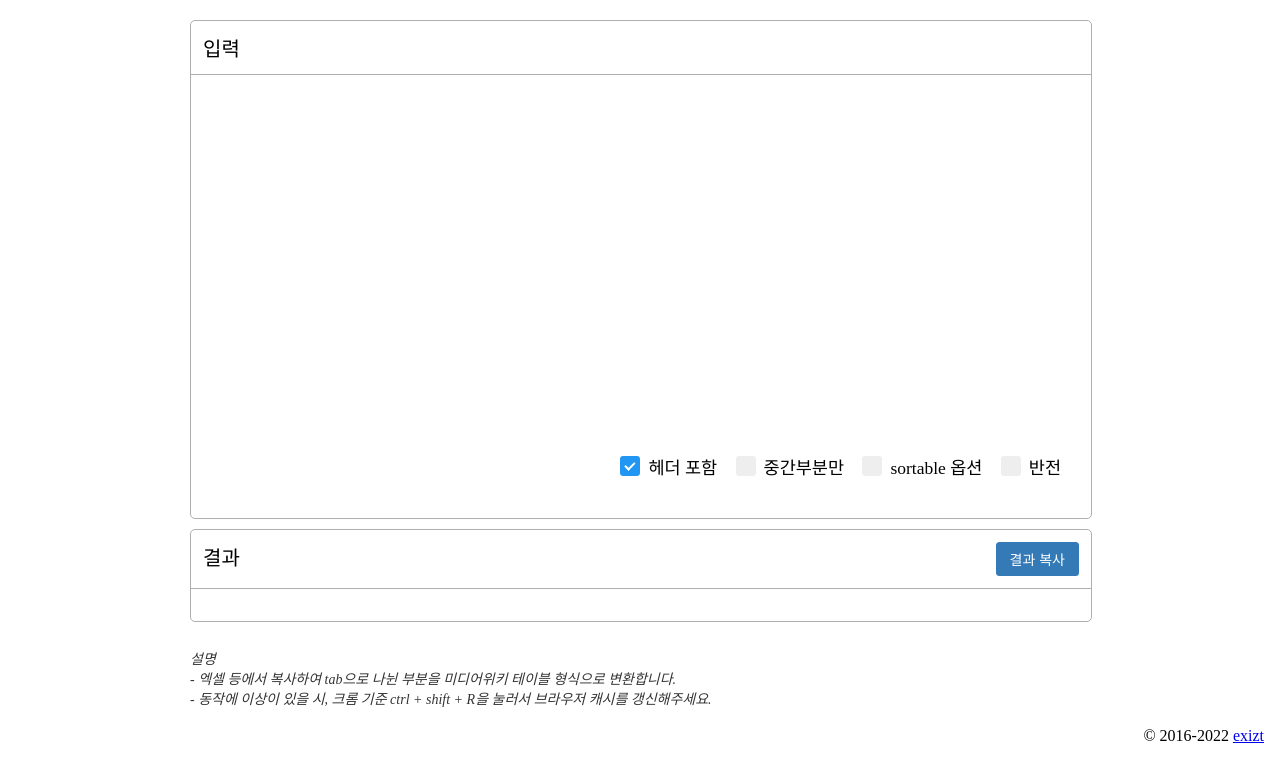
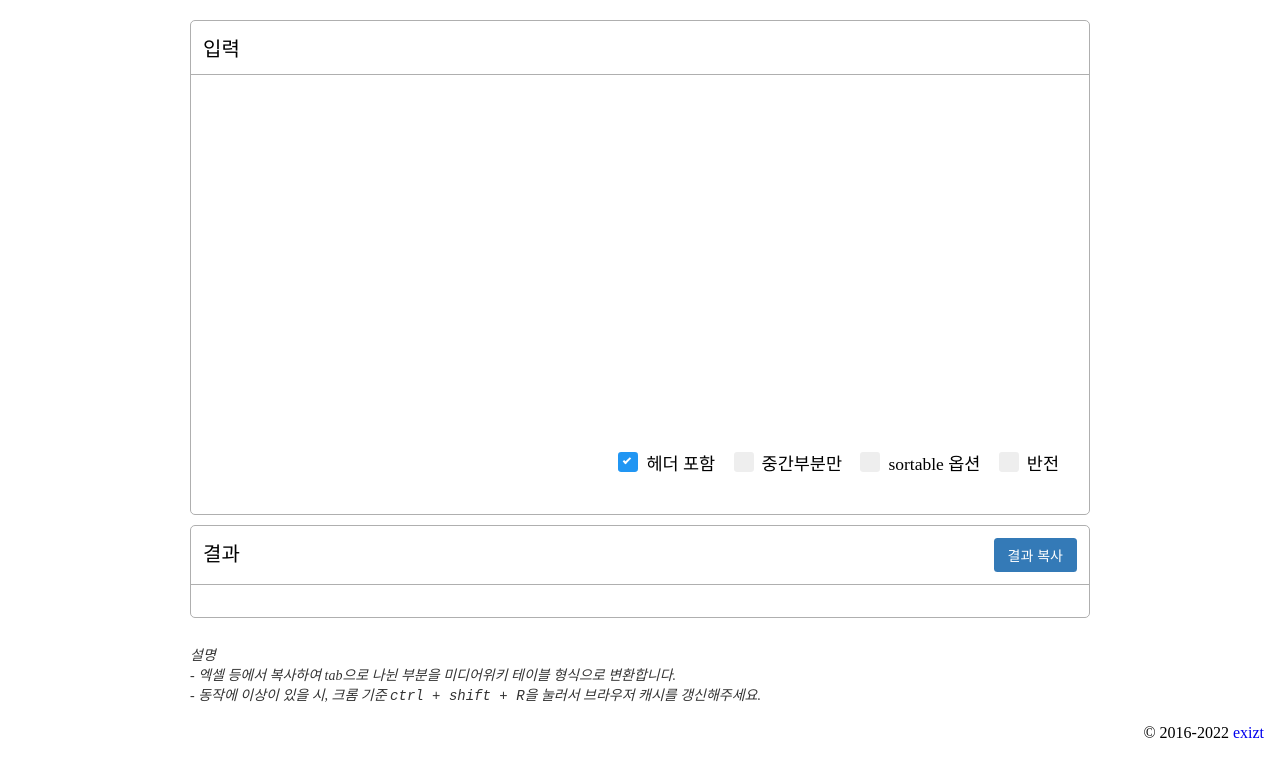
Before and after one commit to exizt/tab-to-mediawiki, a website: page index.html in a window 1280 px wide. Drawn offline with Linux system fonts and the light colour scheme.

Commit message:
update css

```diff
--- a/assets/app.css
+++ b/assets/app.css
@@ -1,8 +1,11 @@
 .t2m-container {
     display: grid;
     grid-template-columns: 1fr;
-    margin: 20px 10px;
     row-gap: 10px;
+    margin-right: auto;
+    margin-left: auto;
+    margin-top: 20px;
+    margin-bottom: 20px;
 }
 .t2m-container, textarea {
     font-size: 20px;
@@ -13,12 +16,14 @@
     border: 1px solid #afafaf;
     border-radius: 5px;
     /*vertical-align: middle;*/
-
 }
 .t2m-box-header {
     display: block;
     padding: 0.75rem 0.75rem;
     border-bottom: 1px solid #afafaf
+}
+.t2m-box-textwrap {
+    padding: 16px 16px;
 }
 .t2m-box-input {
     display: grid;
@@ -26,22 +31,19 @@
 }
 .t2m-box-input textarea{
     border: 0;
-    box-sizing: border-box;
     width: 100%;
     resize: none;
     outline: none !important;
+    padding: 0
 }
 .t2m-box-input-options {
     padding: 1rem 1rem;
     font-size: 0.875em;
     text-align:right;
 }
-.t2m-box-textwrap {
-    padding: 16px 16px;
-}
-.t2m-box-output pre{
-    word-break: break-all;
-    word-wrap: break-word;
+.t2m-box-output .t2m-box-textwrap {
+    overflow-x: auto;
+    white-space: nowrap;
 }
 .t2m-box-output .t2m-box-header {
     display: flex;
@@ -60,22 +62,19 @@
 @media (min-width: 800px) {
     .t2m-container {
         width: 700px;
-        margin-right: auto;
-        margin-left: auto;
     }
-    .h2n-box-textwrap {
-        min-height: 200px;
+
+    .t2m-box-output .t2m-box-textwrap {
+        width: 698x;
     }
 }
-
 
 @media (min-width: 1200px) {
     .t2m-container {
         width: 900px;
-        margin-right: auto;
-        margin-left: auto;
     }
-    .h2n-box-textwrap {
-        min-height: 200px;
+
+    .t2m-box-output .t2m-box-textwrap {
+        width: 898px;
     }
 }
--- a/assets/reset.css
+++ b/assets/reset.css
@@ -1,45 +1,16 @@
-/* http://meyerweb.com/eric/tools/css/reset/
-v2.0 | 20110126
-License: none (public domain) */
-html, body, div, span, applet, object, iframe,
-h1, h2, h3, h4, h5, h6, p, blockquote, pre,
-a, abbr, acronym, address, big, cite, code,
-del, dfn, em, img, ins, kbd, q, s, samp,
-small, strike, strong, sub, sup, tt, var,
-b, u, i, center,
-dl, dt, dd, ol, ul, li,
-fieldset, form, label, legend,
-table, caption, tbody, tfoot, thead, tr, th, td,
-article, aside, canvas, details, embed,
-figure, figcaption, footer, header, hgroup,
-menu, nav, output, ruby, section, summary,
-time, mark, audio, video {
-	margin: 0;
-	padding: 0;
-	border: 0;
-	font-size: 100%;
-	font: inherit;
-	vertical-align: baseline;
+/*! my-reset.css v1.0.0 (https://github.com/exizt/my-reset.css) */
+/* 참고 링크 (https://github.com/jgthms/minireset.css/blob/master/minireset.css) */
+html,body,p,ol,ul,li,dl,dt,dd,textarea,pre,hr,h1,h2,h3,h4,h5,h6 {
+  margin: 0; padding: 0;
 }
-/* HTML5 display-role reset for older browsers */
-article, aside, details, figcaption, figure,
-footer, header, hgroup, menu, nav, section {
-	display: block;
+h1,h2,h3,h4,h5,h6 {
+  font-size: 100%;
+  font-weight: normal;
 }
-body {
-	line-height: 1;
+ul { list-style: none; }
+button,input,select { margin: 0; }
+html {
+  box-sizing: border-box;
 }
-ol, ul {
-	list-style: none;
-}
-blockquote, q {
-	quotes: none;
-}
-blockquote:before, blockquote:after, q:before, q:after {
-	content: '';
-	content: none;
-}
-table {
-	border-collapse: collapse;
-	border-spacing: 0;
-}
+*, *::before, *::after { box-sizing: inherit; }
+a { text-decoration:none }
```
